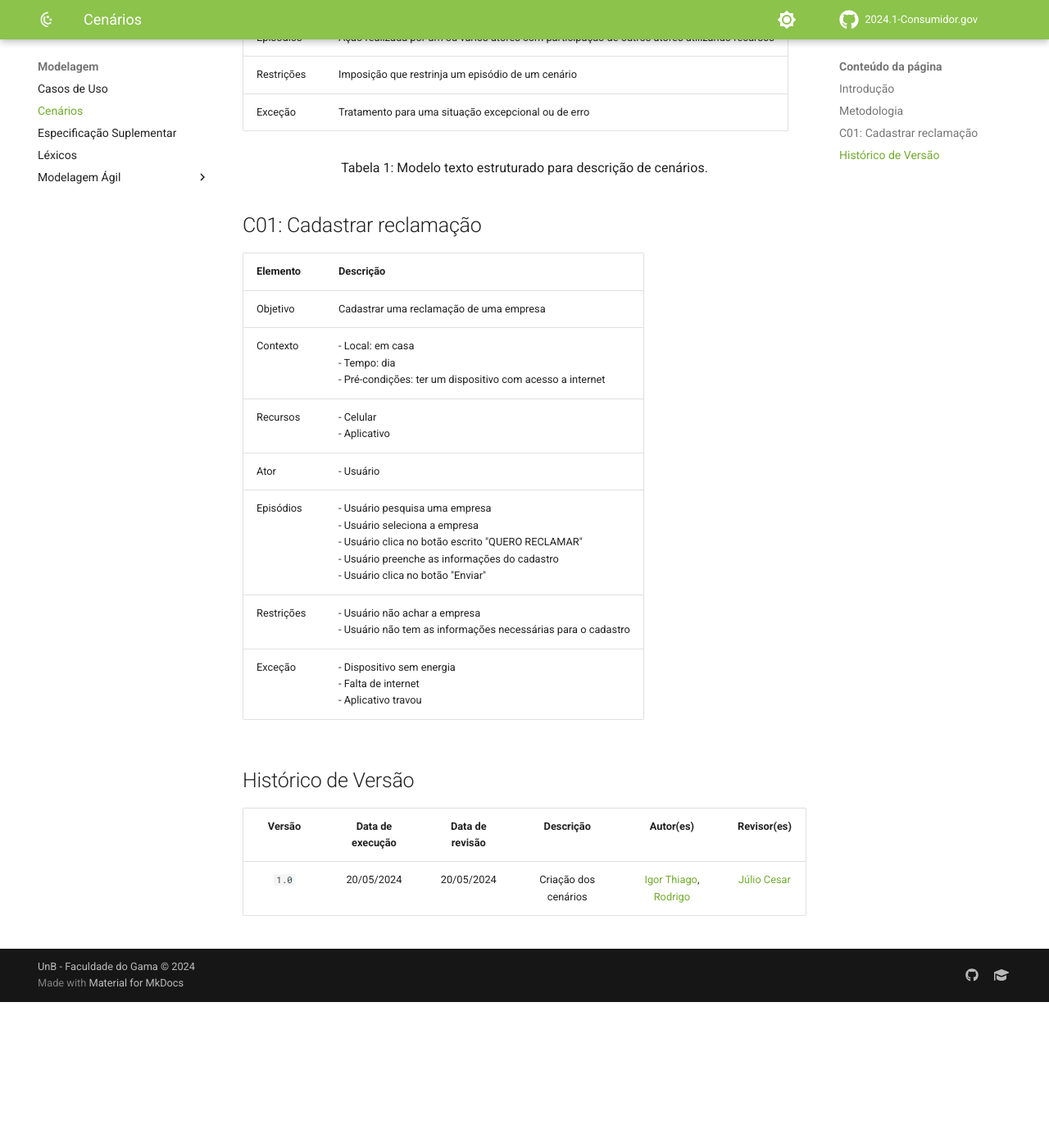
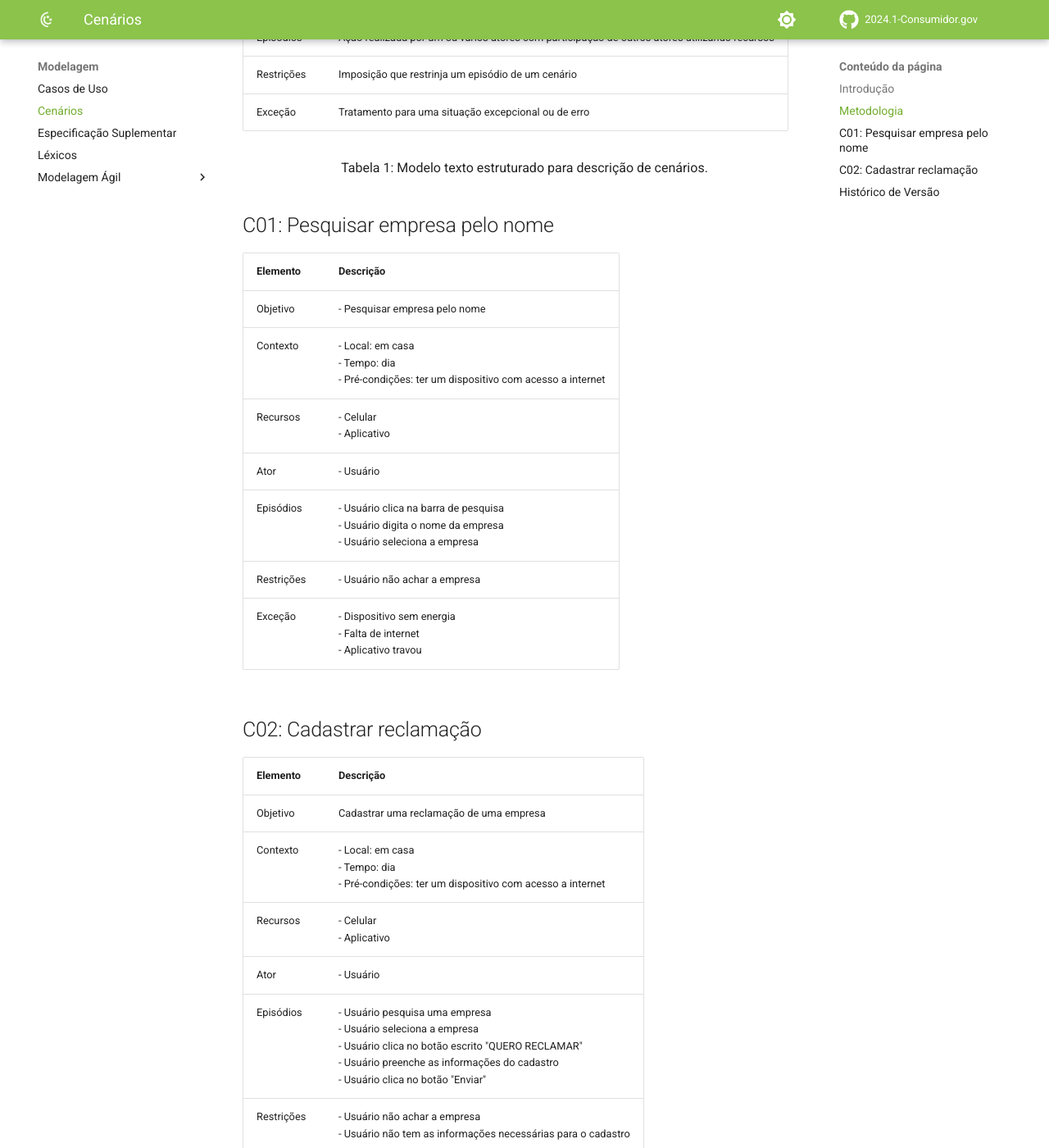
Before and after one commit to Requisitos-de-Software/2024.1-Grupo08, an MkDocs documentation site: the page built from docs/Modelagem/cenarios.md, in a window 1280 px wide and 1400 px high, scrolled down 846 px. Shown: the whole window at 82% size. Built offline with MkDocs 1.6.1 and Material for MkDocs 9.7.7, drawn with Linux system fonts in a browser that asks for light colours; comment, search, counter and statistics services are not loaded; before the commit the page ends 2068 px from its top, so only the background shows below that.

Commit message:
Add cenário 2

```diff
--- a/docs/Modelagem/cenarios.md
+++ b/docs/Modelagem/cenarios.md
@@ -25,7 +25,20 @@
 
 
 
-## C01: Cadastrar reclamação
+## C01: Pesquisar empresa pelo nome
+
+| Elemento   | Descrição                                                                                                                                                        |
+| ---------- | ---------------------------------------------------------------------------------------------------------------------------------------------------------------- |
+| Objetivo   |- Pesquisar empresa pelo nome|
+| Contexto   | - Local: em casa <br> - Tempo: dia <br> - Pré-condições: ter um dispositivo com acesso a internet|
+| Recursos   | - Celular <br> - Aplicativo
+| Ator       | - Usuário|
+| Episódios  | - Usuário clica na barra de pesquisa <br> - Usuário digita o nome da empresa <br> - Usuário seleciona a empresa|
+|Restrições  | - Usuário não achar a empresa |
+| Exceção    | - Dispositivo sem energia <br> - Falta de internet <br> - Aplicativo travou
+
+
+## C02: Cadastrar reclamação
 
 | Elemento   | Descrição                                                                                                                                                        |
 | ---------- | ---------------------------------------------------------------------------------------------------------------------------------------------------------------- |
@@ -38,7 +51,6 @@
 | Exceção    | - Dispositivo sem energia <br> - Falta de internet <br> - Aplicativo travou
 
 
-
 ## Histórico de Versão
 | Versão | Data de execução | Data de revisão |  Descrição            | Autor(es)         | Revisor(es)  |
 | :------: | :----------: | :--------: | :--------------------: | :-------------: | :----------: |
```
